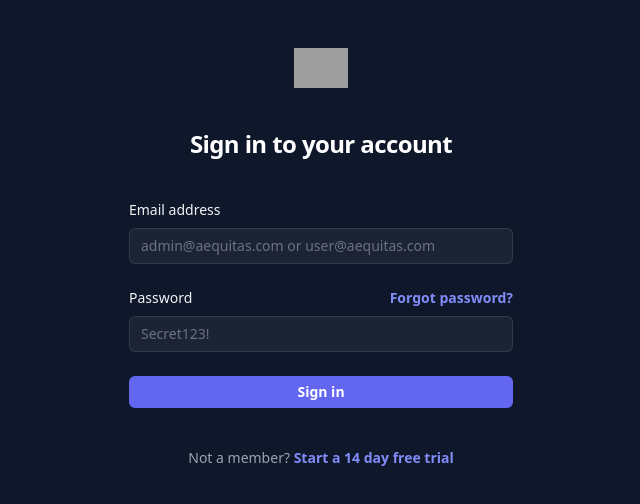
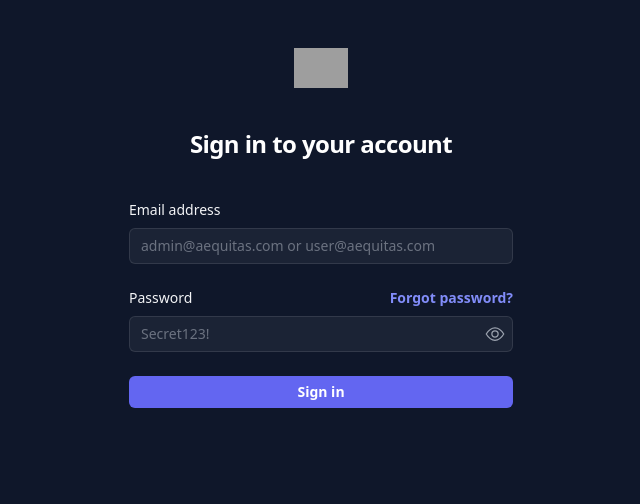
Before and after one commit to workjaykanzariya-byte/aequitas-reach-frontend, a React (Vite) app: page /login in a window 1280 px wide. Shown: the top 504 px of the page, without its empty margins (319-959 px from the left). Built offline with nearby package versions, Linux system fonts and the light colour scheme; grey boxes are pictures that could not be loaded.

Commit message:
Updated login page: removed trial text, added password eye toggle

```diff
--- a/src/pages/Login.jsx
+++ b/src/pages/Login.jsx
@@ -7,6 +7,7 @@ export default function Login() {
   const { login } = useAuth();
   const [form, setForm] = useState({ email: '', password: '' });
   const [err, setErr] = useState('');
+  const [showPwd, setShowPwd] = useState(false);
 
   const submit = async (e) => {
     e.preventDefault();
@@ -65,10 +66,10 @@ export default function Login() {
                 </a>
               </div>
             </div>
-            <div className="mt-2">
+            <div className="relative mt-2">
               <input
                 id="password"
-                type="password"
+                type={showPwd ? 'text' : 'password'}
                 name="password"
                 required
                 autoComplete="current-password"
@@ -77,6 +78,59 @@ export default function Login() {
                 onChange={(e) => setForm({ ...form, password: e.target.value })}
                 placeholder="Secret123!"
               />
+              <button
+                type="button"
+                onClick={() => setShowPwd(!showPwd)}
+                className="absolute inset-y-0 right-2 flex items-center"
+                aria-label={showPwd ? 'Hide password' : 'Show password'}
+              >
+                {showPwd ? (
+                  <svg
+                    xmlns="http://www.w3.org/2000/svg"
+                    viewBox="0 0 24 24"
+                    fill="none"
+                    stroke="currentColor"
+                    strokeWidth="1.5"
+                    className="h-5 w-5 text-gray-400"
+                  >
+                    <path
+                      strokeLinecap="round"
+                      strokeLinejoin="round"
+                      d="M3.98 8.223C2.386 9.72 1.5 11.335 1.5 12c0 .664.886 2.279 2.48 3.777C5.573 17.27 8.584 19.5 12 19.5c3.417 0 6.428-2.23 8.02-3.723C21.614 14.279 22.5 12.664 22.5 12c0-.665-.886-2.28-2.48-3.777C18.428 6.73 15.417 4.5 12 4.5c-3.416 0-6.427 2.23-8.02 3.723Z"
+                    />
+                    <path
+                      strokeLinecap="round"
+                      strokeLinejoin="round"
+                      d="M15 12a3 3 0 11-6 0 3 3 0 016 0Z"
+                    />
+                    <path
+                      strokeLinecap="round"
+                      strokeLinejoin="round"
+                      d="M3 3l18 18"
+                    />
+                  </svg>
+                ) : (
+                  <svg
+                    xmlns="http://www.w3.org/2000/svg"
+                    viewBox="0 0 24 24"
+                    fill="none"
+                    stroke="currentColor"
+                    strokeWidth="1.5"
+                    className="h-5 w-5 text-gray-400"
+                  >
+                    <path
+                      strokeLinecap="round"
+                      strokeLinejoin="round"
+                      d="M1.5 12s4.5-7.5 10.5-7.5S22.5 12 22.5 12s-4.5 7.5-10.5 7.5S1.5 12 1.5 12Z"
+                    />
+                    <path
+                      strokeLinecap="round"
+                      strokeLinejoin="round"
+                      d="M12 15.75a3.75 3.75 0 100-7.5 3.75 3.75 0 000 7.5Z"
+                    />
+                  </svg>
+                )}
+              </button>
             </div>
           </div>
 
@@ -90,12 +144,6 @@ export default function Login() {
           </div>
         </form>
 
-        <p className="mt-10 text-center text-sm text-gray-400">
-          Not a member?{' '}
-          <a href="#" className="font-semibold text-indigo-400 hover:text-indigo-300">
-            Start a 14 day free trial
-          </a>
-        </p>
       </div>
     </div>
   );
```
